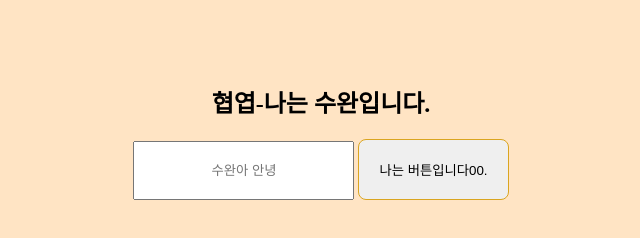
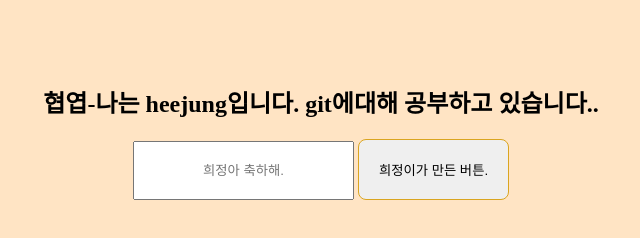
Before and after one commit to frontend-with/developer, a plain HTML site: page index.html in a window 1280 px wide. Shown: the whole page, without its empty margins (319-959 px from the left). Drawn offline with Linux system fonts and the light colour scheme.

Commit message:
frong-hee브런치에서 만들었습니다.

```diff
--- a/index.html
+++ b/index.html
@@ -7,10 +7,10 @@
     <link rel="stylesheet" href="css/style.css" />
   </head>
   <body>
-    <h2>협엽-나는 수완입니다.</h2>
+    <h2>협엽-나는 heejung입니다. git에대해 공부하고 있습니다..</h2>
     <form action="">
-      <input type="text" placeholder="수완아 안녕" />
-      <button>나는 버튼입니다00.</button>
+      <input type="text" placeholder="희정아 축하해." />
+      <button>희정이가 만든 버튼.</button>
     </form>
   </body>
 </html>
```
